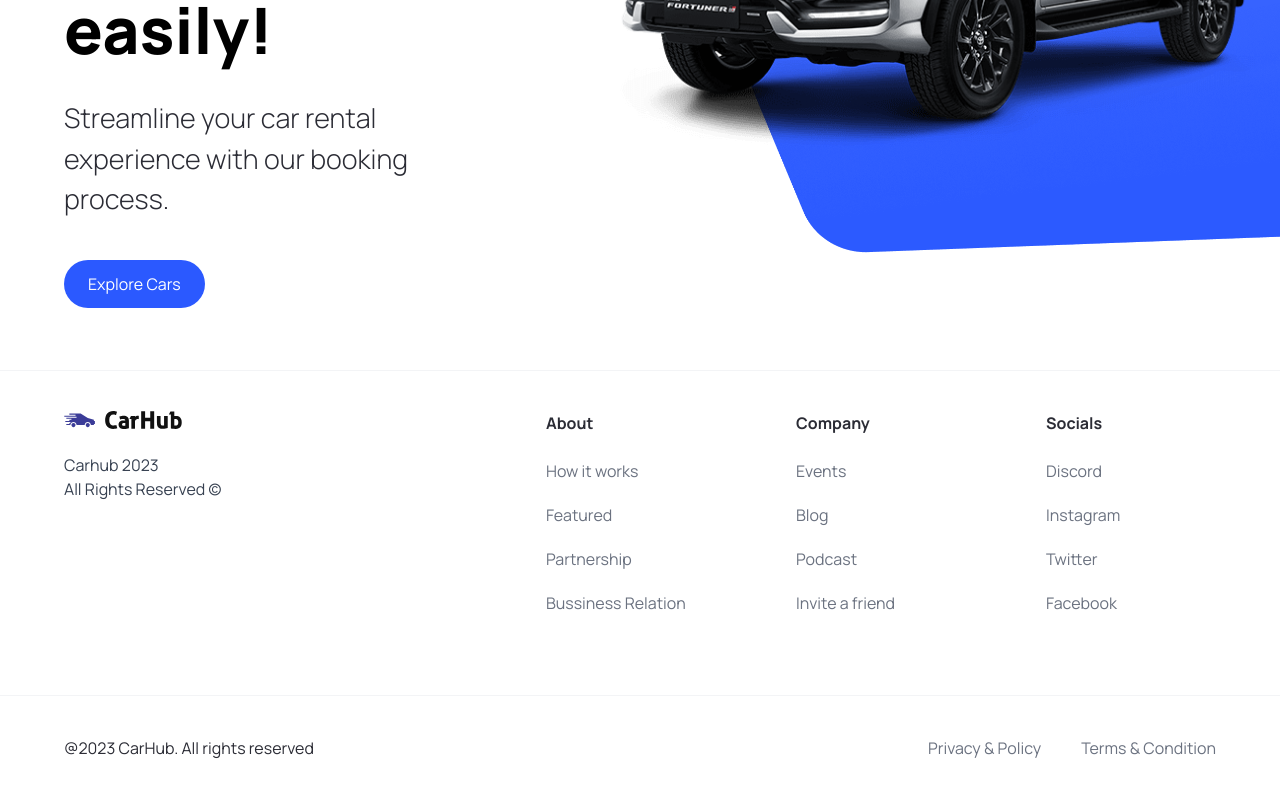
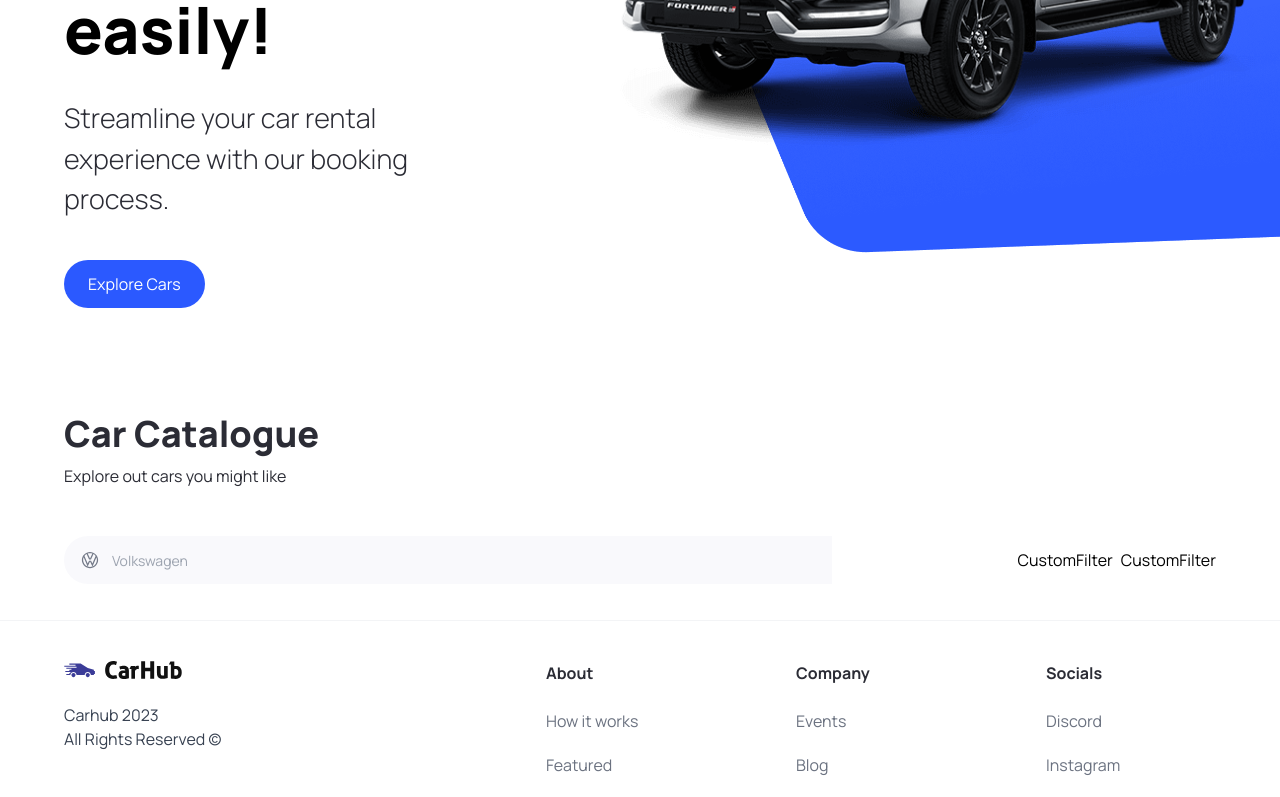
Before and after one commit to Armond-Guze/carhub, a Next.js app: page / in a window 1280 px wide. Shown: the part 450-1247 px from the top of the page. Built offline with nearby package versions, Linux system fonts and the light colour scheme.

Commit message:
inititalize searchbar, searchManufacture

```diff
--- a/app/page.tsx
+++ b/app/page.tsx
@@ -1,10 +1,25 @@
-import { Hero } from "@/components";
+import { CustomFilter, Hero, SearchBar } from "@/components";
 import Image from "next/image";
 
 export default function Home() {
   return (
     <main className="overflow-hidden">
-     <Hero />
+      <Hero />
+      <div className='mt-12 padding-x padding-y max-width' id='discover'>
+        <div className='home__text-container'>
+          <h1 className='text-4xl font-extrabold'>Car Catalogue</h1>
+          <p>Explore out cars you might like</p>
+        </div>
+
+        <div className='home__filters'>
+          <SearchBar />
+
+          <div className='home__filter-container'>
+            <CustomFilter title='fuel'  />
+            <CustomFilter title='year'  />
+          </div>
+        </div>
+        </div>
     </main>
   );
 }
--- /dev/null
+++ b/components/CustomFilter.tsx
@@ -0,0 +1,9 @@
+import React from 'react'
+
+const CustomFilter = () => {
+  return (
+    <div>CustomFilter</div>
+  )
+}
+
+export default CustomFilter
--- /dev/null
+++ b/components/SearchBar.tsx
@@ -0,0 +1,22 @@
+'use client'
+
+import { useState } from 'react'
+import { SearchManufacturer } from "./"
+
+const SearchBar = () => {
+   const [manufacturer, setManufacturer] = useState('')
+
+    const handleSearch = () => {}
+
+  return (
+    <form className='searchbar' onSubmit={handleSearch}>
+        <div className="searchbar__item">
+            <SearchManufacturer
+            manufacturer={manufacturer}
+            setManufacturer={setManufacturer} />
+        </div>
+    </form>
+  )
+}
+
+export default SearchBar
--- /dev/null
+++ b/components/SearchManufacturer.tsx
@@ -0,0 +1,37 @@
+'use client'
+
+import { Combobox, Transition } from "@headlessui/react";
+
+import { useState } from "react";
+import Image from "next/image";
+
+import { SearchManufacturerProps } from "@/types";
+import React from "react";
+
+const SearchManufacturer = ({ manufacturer,setManufacturer,}: SearchManufacturerProps) => {
+    const [query, setQuery] = useState('')
+  return (
+    <div className="search-manufacturer">
+      <Combobox>
+        <div className="relative w-full">
+          <Combobox.Button className="absolute top-[14px]">
+            <Image src="/car-logo.svg"
+            width={20}
+            height={20}
+            className='ml-4'
+            alt='Car Logo' />
+          </Combobox.Button>
+
+          <Combobox.Input
+          className='search-manufacturer__input'
+          placeholder="Volkswagen"
+          displayValue={(manufacturer: string) => manufacturer}
+          onChange={(e) => setQuery(e.target.value)}
+          />
+        </div>
+      </Combobox>
+    </div>
+  );
+};
+
+export default SearchManufacturer;
```
Also changed, not shown: components/index.ts (+7 -1 lines), package.json (+5 -4 lines), types/index.ts (+6 -1 lines), 1 other file (tests, documents, lock files or other folders).
